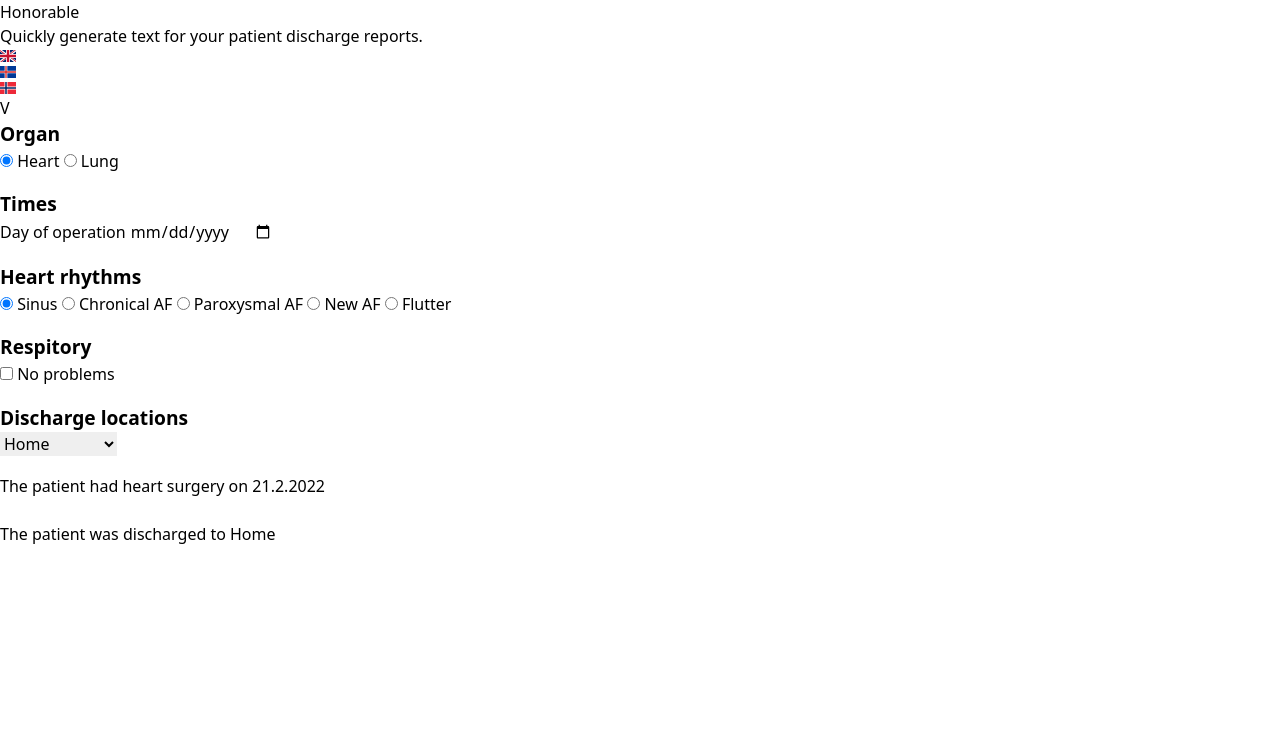
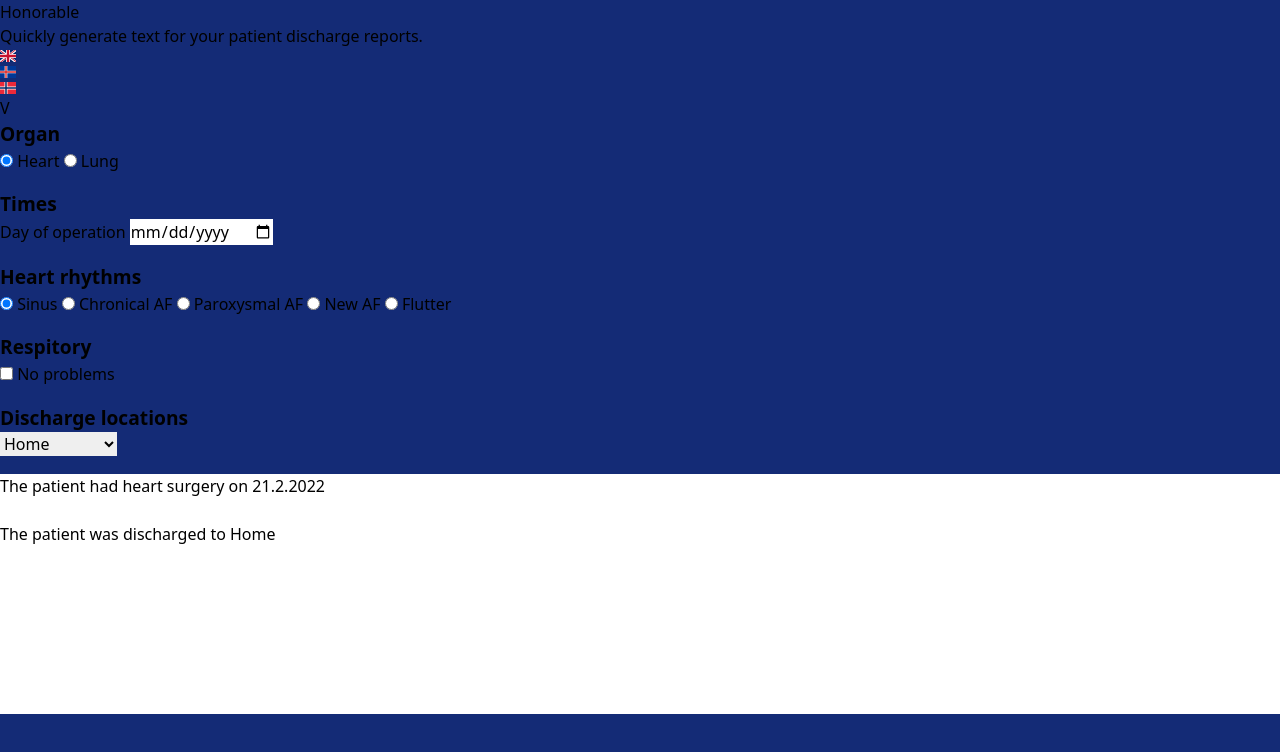
Before and after one commit to lalli-oni/surgical-discharge-tool, a Svelte app: page / in a window 1280 px wide. Shown: the top 752 px of the page. Built offline with nearby package versions, Linux system fonts and the light colour scheme.

Commit message:
Style fix: move bg color on <body>

```diff
--- a/src/App.svelte
+++ b/src/App.svelte
@@ -18,7 +18,7 @@
 	let outputText = "";
 </script>
 
-<div class="bg-brand-primary h-screen py-8 px-16 flex flex-col">
+<div class="h-screen py-8 px-16 flex flex-col">
 	<div class="grow-0 mb-8 flex flex-row justify-between items-center">
 		<div>
 			<h1 class="text-blue-100 font-semibold text-3xl">{language.title}</h1>
@@ -37,6 +37,10 @@
 	@tailwind components;
 	@tailwind utilities;
 
+	body {
+		@apply bg-brand-primary;
+	}
+
 	h2 {
 		font-size: larger;
 		font-weight: 600;
```
